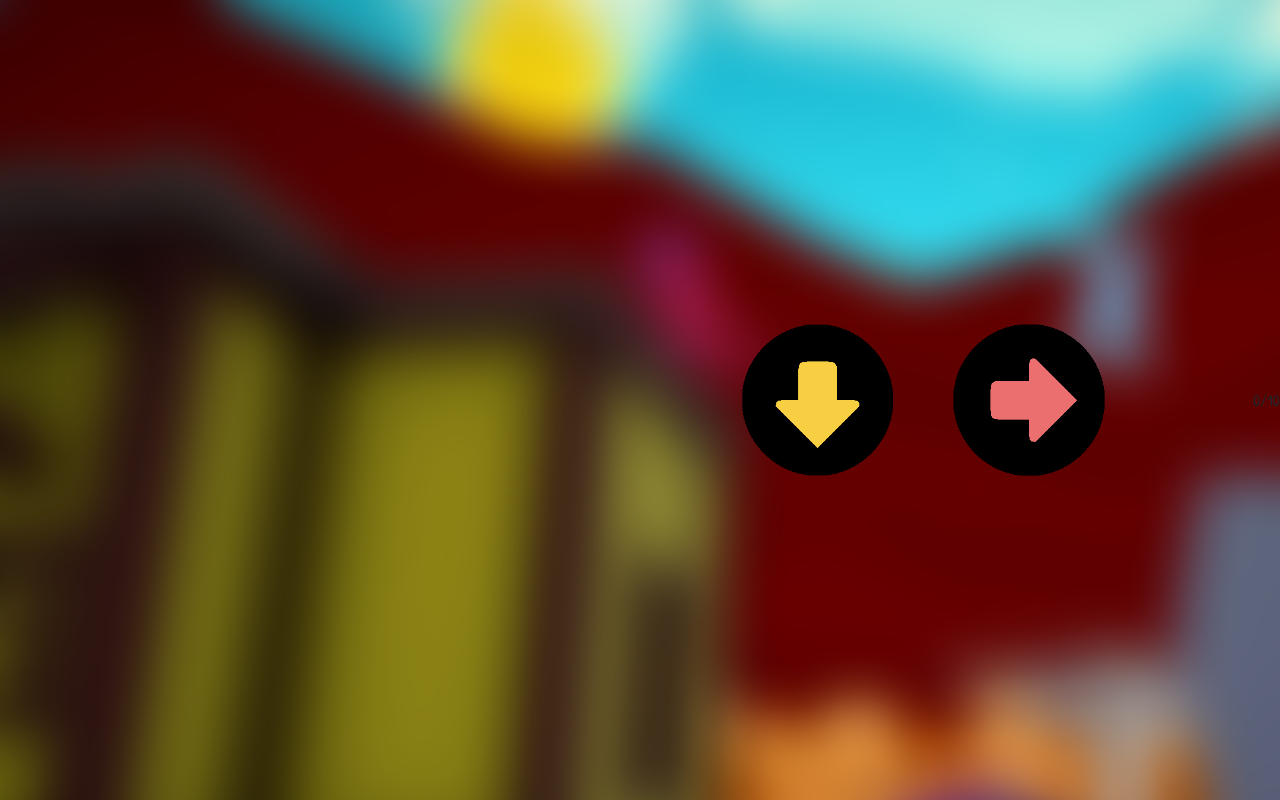
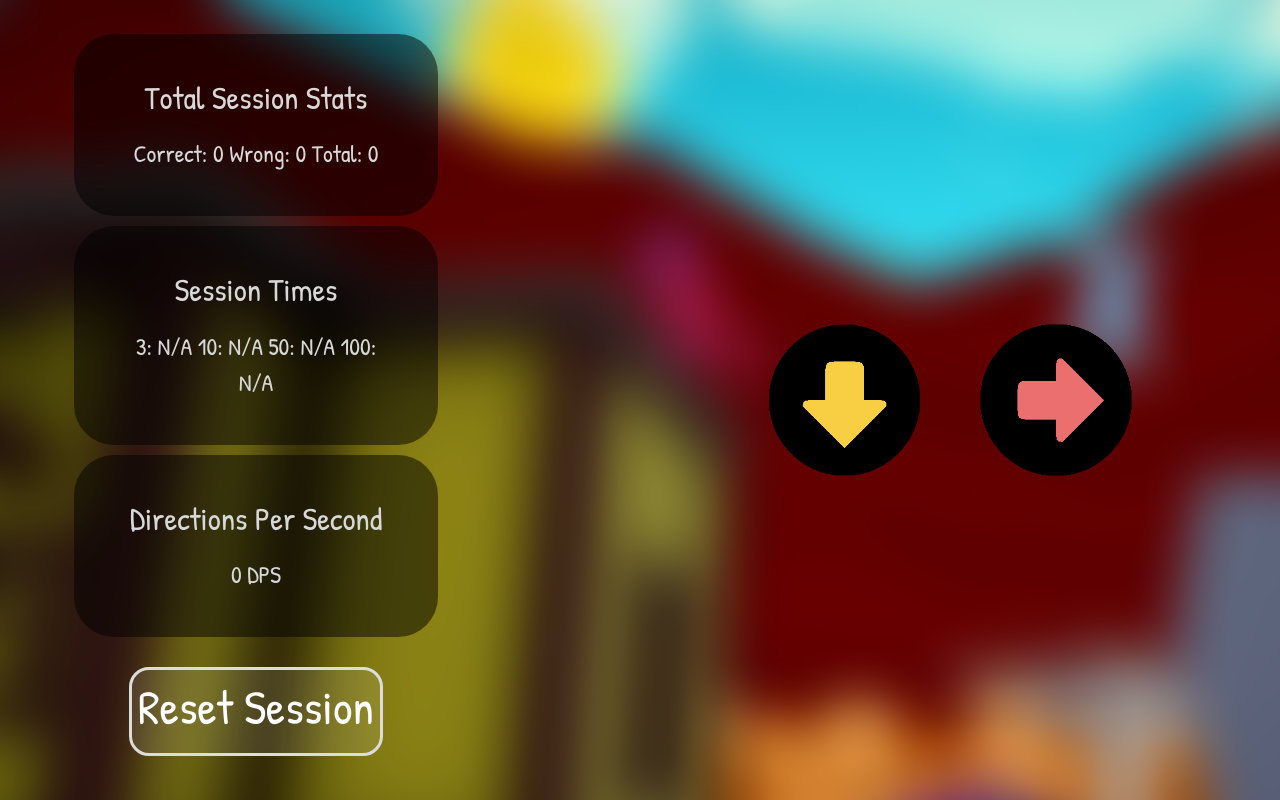
Before and after one commit to Mykol-Word/worm-escape-game, a React (Vite) app: page /play in a window 1280 px wide. Built offline with nearby package versions, Linux system fonts and the light colour scheme.

Commit message:
Added non-functional stats to the play page
- Changed the unused progressbar component to stats component.

- Swapped the order for the stats to be first on the play page.

```diff
--- a/src/App.css
+++ b/src/App.css
@@ -32,19 +32,26 @@ body {
 }
 
 .menu-container {
-    width: 800px;
-    height: auto;
+    max-width: 50vw;
+    height:auto;
     background-color: rgba(0, 0, 0, 0.5);
     text-align:center;
     border-radius: 40px;
     padding: 40px;
     justify-items: center;
+    margin:10px;
 }
 
 .title-image {
     width: 100%;
     height: auto;
     padding: 20px;
+}
+
+.title-box {
+    font-size: xx-large;
+    color: rgb(216, 216, 216);
+    padding: 5px
 }
 
 .text-box {
@@ -70,3 +77,9 @@ body {
     margin-right: 10%;
     align-items: right;
 }
+
+.stats-container {
+    width: 30vw;
+    margin: 5vw;
+    text-align: center;
+}
--- a/src/assets/components/progressbar.tsx
+++ /dev/null
@@ -1,10 +0,0 @@
-
-function ProgressBar() {
-    return(
-        <div>
-            0/10
-        </div>
-    );
-}
-
-export default ProgressBar;
--- /dev/null
+++ b/src/assets/components/stats.tsx
@@ -0,0 +1,31 @@
+
+function Stats() {
+    return(
+        <div className="stats-container">
+            <div className="menu-container">
+                <h1 className="title-box">Total Session Stats</h1>
+                <div className="text-box">
+                    Correct: 0   Wrong: 0   Total: 0
+                </div>
+            </div>
+            <div className="menu-container">
+                <h1 className="title-box">Session Times</h1>
+                <div className="text-box">
+                    3: N/A
+                    10: N/A
+                    50: N/A
+                    100: N/A
+                </div>
+            </div>
+            <div className="menu-container">
+                <h1 className="title-box">Directions Per Second</h1>
+                <div className="text-box">
+                    0 DPS
+                </div>
+            </div>
+            <button className="button">Reset Session</button>
+        </div>
+    );
+}
+
+export default Stats;
--- a/src/pages/Play.tsx
+++ b/src/pages/Play.tsx
@@ -1,5 +1,5 @@
 import GameManager from "../assets/components/gamemanager";
-import ProgressBar from "../assets/components/progressbar";
+import Stats from "../assets/components/stats";
 import backgroundImage from "../assets/images/playbackgroundblurred.png";
 
 function Play() {
@@ -7,8 +7,8 @@ function Play() {
   return (
     <>
     <div className="vh-100 w-auto d-flex justify-content-center align-items-center"style={{backgroundImage: `url(${backgroundImage}`}}>
+        <Stats></Stats>
         <GameManager></GameManager>
-        <ProgressBar></ProgressBar>
     </div>
     </>
   )
```
